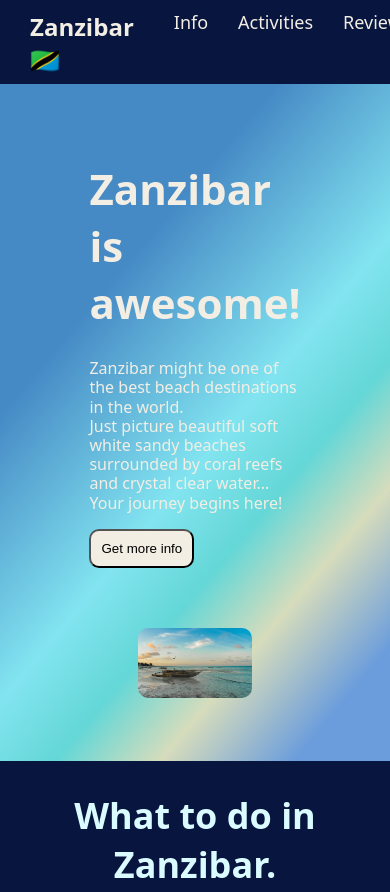
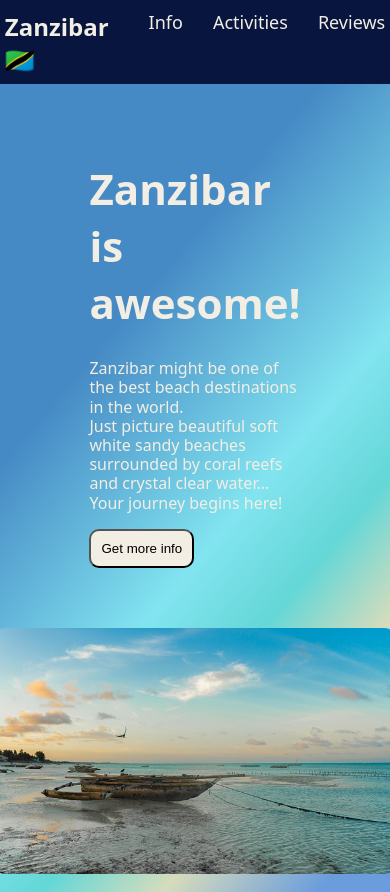
Before and after one commit to potpot89/landing-page-odinproject, a plain HTML site: page index.html in a window 390 px wide. Shown: the top 892 px of the page. Drawn offline with Linux system fonts and the light colour scheme.

Commit message:
adjusted some settings for mobilephone screens

```diff
--- a/styles.css
+++ b/styles.css
@@ -209,6 +209,10 @@ footer {
 
 /* on smaller screens the img in header wraps */
 @media all and (max-width: 800px) {
+  nav {
+    justify-content: center;
+  }
+
   header {
     flex-wrap: wrap;
   }
@@ -218,6 +222,13 @@ footer {
     padding: 2em;
     margin: 5em 5em;
   }
+  .container-quotes {
+    padding: 20px;
+  }
+  .header-right {
+    min-width: 400px;
+    height: auto;
+  }
 }
 
 @media all and (width > 1200px) {
```
